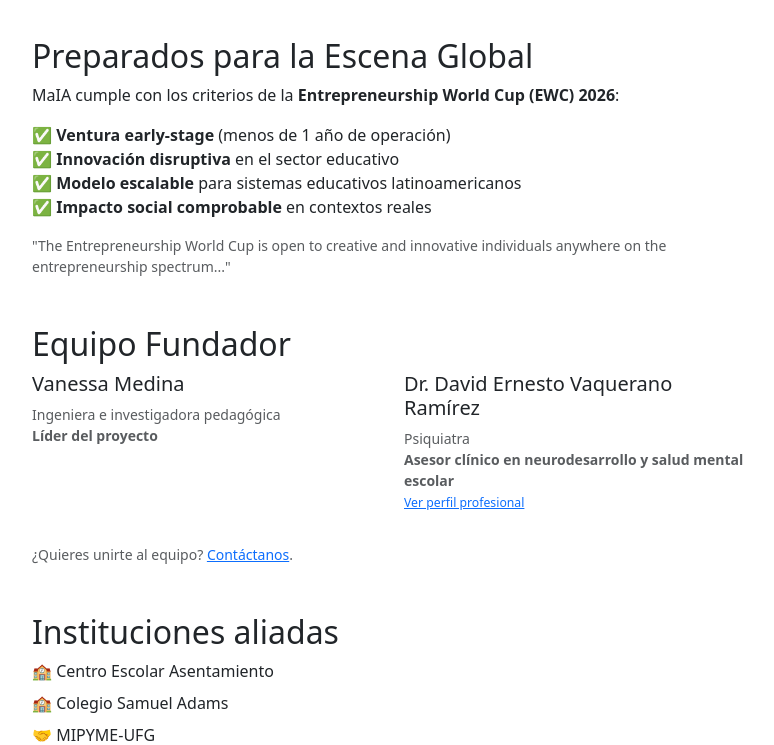
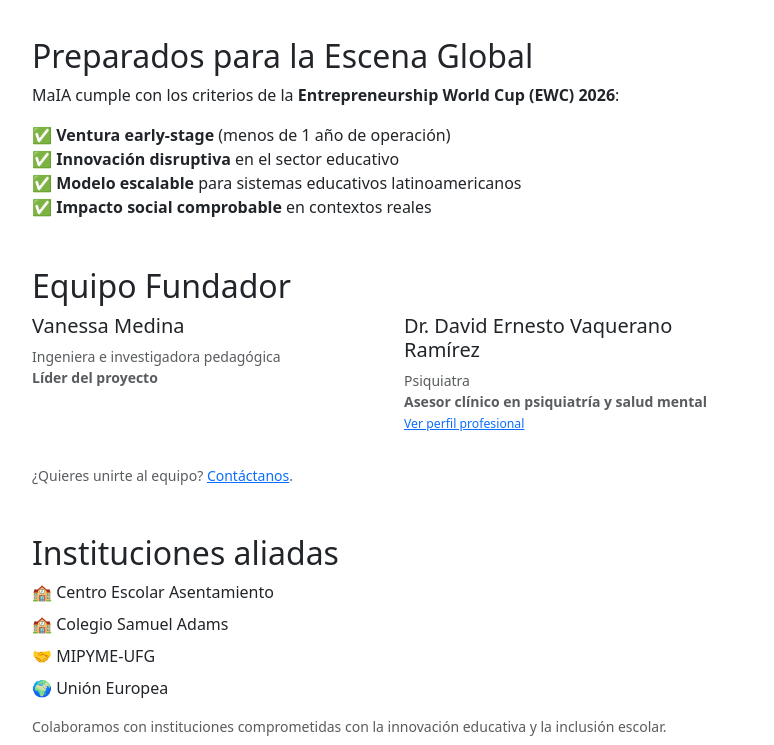
Before and after one commit to VanessaMedina/maia-landing, a Django app: template templates/public/about.html in a window 1280 px wide. Shown: the part 706-1451 px from the top of the page, without its empty margins (248-1022 px from the left). Run offline with Django 3.2, Linux system fonts and the light colour scheme; the template is opened without the code that fills it, so the values that code supplies are empty.

Commit message:
feat: actualizar sobre

```diff
--- a/templates/public/about.html
+++ b/templates/public/about.html
@@ -52,9 +52,7 @@
                     <li>✅ <strong>Modelo escalable</strong> para sistemas educativos latinoamericanos</li>
                     <li>✅ <strong>Impacto social comprobable</strong> en contextos reales</li>
                 </ul>
-                <p class="small text-muted">
-                    "The Entrepreneurship World Cup is open to creative and innovative individuals anywhere on the entrepreneurship spectrum..."
-                </p>
+
             </section>
 
             <!-- Equipo fundador -->
@@ -69,7 +67,7 @@
                         <h5>Dr. David Ernesto Vaquerano Ramírez</h5>
                         <p class="text-muted small">
                             Psiquiatra<br>
-                            <strong>Asesor clínico en neurodesarrollo y salud mental escolar</strong><br>
+                            <strong>Asesor clínico en psiquiatría y salud mental</strong><br>
                             <a href="https://www.medicosdeelsalvador.com/psiquiatria/adultos/dr-david-ernesto-vaquerano-ramirez_991.html" target="_blank" class="small">
                                 <i class="fab fa-linkedin"></i> Ver perfil profesional
                             </a>
```
